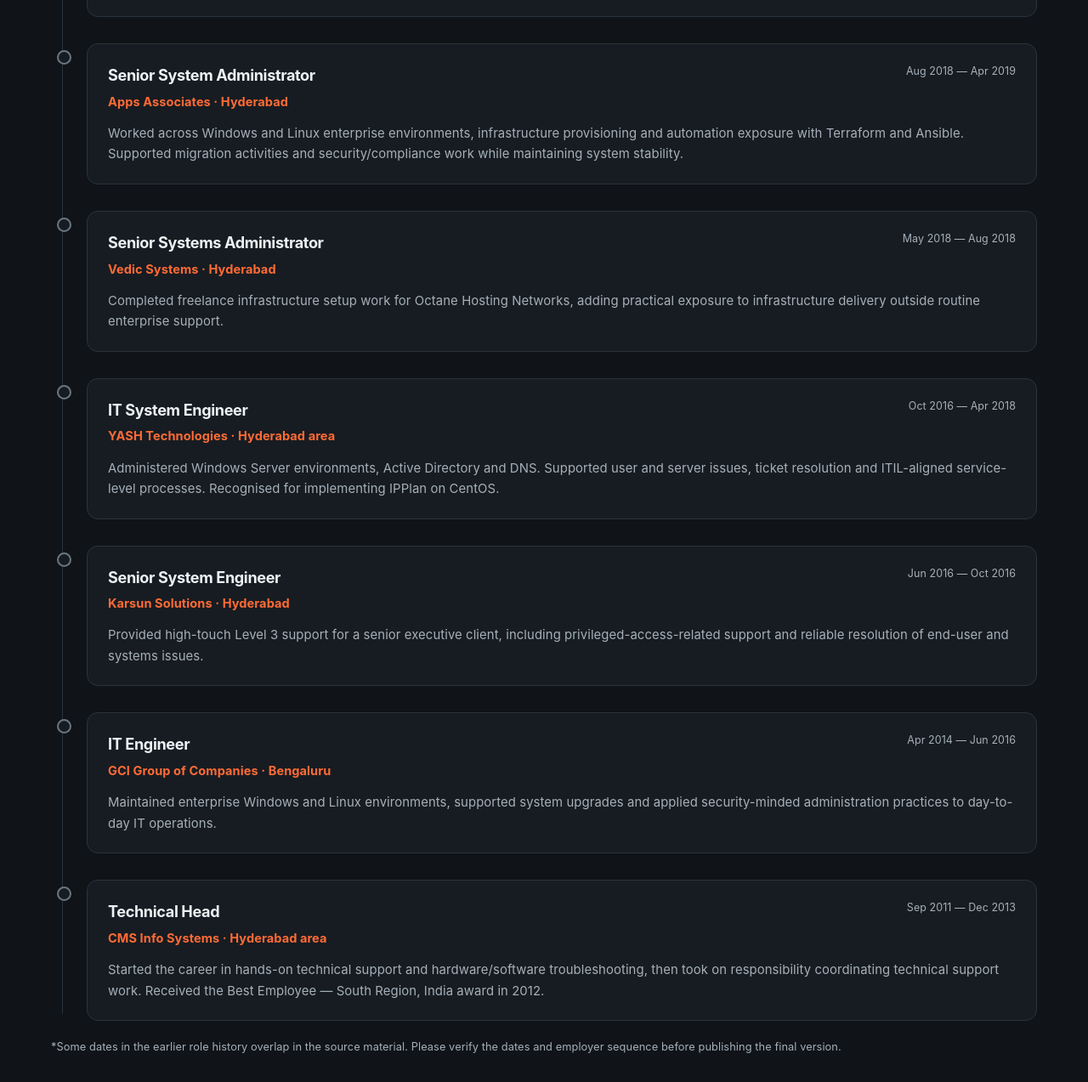
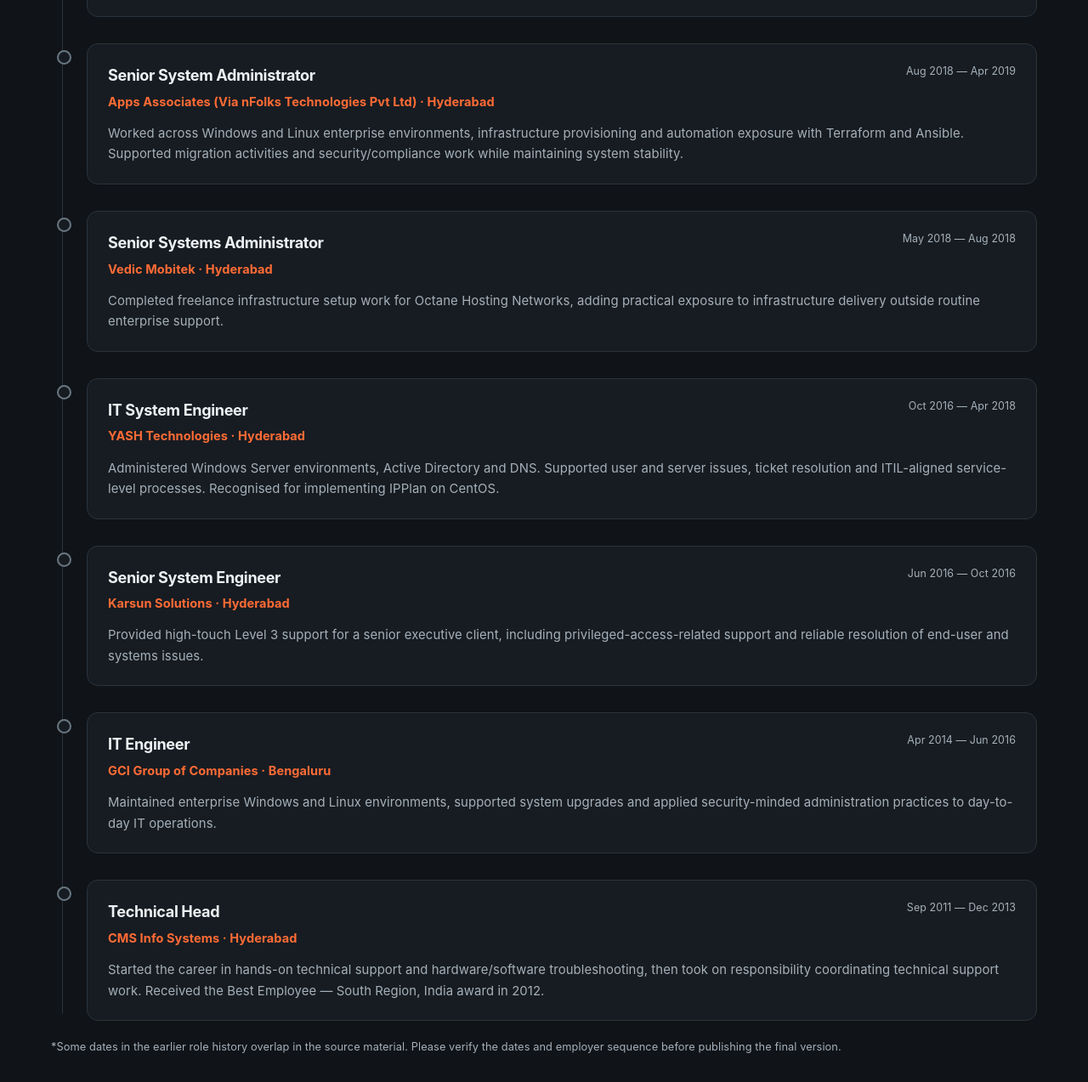
Before and after one commit to nvk9508577/VinayKumarNaguru, a plain HTML site: page index.html in a window 1280 px wide. Shown: the part 2487-3760 px from the top of the page at 85% size. Drawn offline with Linux system fonts and the light colour scheme.

Commit message:
Update index.html

```diff
--- a/index.html
+++ b/index.html
@@ -3,7 +3,7 @@
 <head>
 <meta charset="utf-8">
 <meta name="viewport" content="width=device-width, initial-scale=1">
-<title>Vinay Kumar Naguru | Infrastructure • Cloud • DevOps</title>
+<title>Vinay Kumar Naguru | Consultant • Infrastructure • Cloud • DevOps</title>
 <meta name="description" content="Professional portfolio of Vinay Kumar Naguru, an IT infrastructure professional focused on Windows, Linux, cloud operations, security and DevOps.">
 <style>
 :root{--bg:#101317;--panel:#171c22;--panel2:#1c232b;--line:#2a333d;--text:#edf1f4;--muted:#a5b0ba;--accent:#ff6b35;--gold:#f1c978;--max:1160px}
@@ -124,12 +124,12 @@ header .wrap.nav > nav[aria-label="Main navigation"] > a[aria-current="page"]::a
 <div class="job"><div class="job-card"><div class="job-top"><div><h3>Technical Lead</h3><div class="company">Coforge Software Solutions Pvt Ltd · Hyderabad</div></div><div class="date">May 2019 — 2026</div></div><p>Led and coordinated infrastructure support work in an enterprise client environment. Work areas included operational support, incident and problem management, monitoring, patching, change management, stakeholder communication and coordination across a team. This role built on a strong Windows/Linux administration foundation while adding more ownership of service delivery and team execution.</p><div class="tagline"><span class="tag">Technical leadership</span><span class="tag">Incident / problem management</span><span class="tag">Patching & change</span><span class="tag">Client coordination</span></div></div></div>
 <div class="job"><div class="job-card"><div class="job-top"><div><h3>Lead System Administrator</h3><div class="company">Encora Inc. · Hyderabad</div></div><div class="date">Jan 2023 — May 2026*</div></div><p>Coordinated daily administration and team activities, followed critical issues through resolution, and maintained troubleshooting notes and operational documentation. The role also included exposure to AWS, infrastructure automation practices and Terraform-based workflows.</p></div></div>
 <div class="job"><div class="job-card"><div class="job-top"><div><h3>Lead / Senior System Administrator</h3><div class="company">Excellarate · Hyderabad</div></div><div class="date">May 2019 — Jan 2023*</div></div><p>Managed ticket queues and prioritisation, coordinated server onboarding, supported application availability, and carried out regular server/application updates and release patching. The work emphasised service continuity, timely ticket resolution and repeatable operational processes.</p></div></div>
-<div class="job"><div class="job-card"><div class="job-top"><div><h3>Senior System Administrator</h3><div class="company">Apps Associates · Hyderabad</div></div><div class="date">Aug 2018 — Apr 2019</div></div><p>Worked across Windows and Linux enterprise environments, infrastructure provisioning and automation exposure with Terraform and Ansible. Supported migration activities and security/compliance work while maintaining system stability.</p></div></div>
-<div class="job"><div class="job-card"><div class="job-top"><div><h3>Senior Systems Administrator</h3><div class="company">Vedic Systems · Hyderabad</div></div><div class="date">May 2018 — Aug 2018</div></div><p>Completed freelance infrastructure setup work for Octane Hosting Networks, adding practical exposure to infrastructure delivery outside routine enterprise support.</p></div></div>
-<div class="job"><div class="job-card"><div class="job-top"><div><h3>IT System Engineer</h3><div class="company">YASH Technologies · Hyderabad area</div></div><div class="date">Oct 2016 — Apr 2018</div></div><p>Administered Windows Server environments, Active Directory and DNS. Supported user and server issues, ticket resolution and ITIL-aligned service-level processes. Recognised for implementing IPPlan on CentOS.</p></div></div>
+<div class="job"><div class="job-card"><div class="job-top"><div><h3>Senior System Administrator</h3><div class="company">Apps Associates (Via nFolks Technologies Pvt Ltd) · Hyderabad</div></div><div class="date">Aug 2018 — Apr 2019</div></div><p>Worked across Windows and Linux enterprise environments, infrastructure provisioning and automation exposure with Terraform and Ansible. Supported migration activities and security/compliance work while maintaining system stability.</p></div></div>
+<div class="job"><div class="job-card"><div class="job-top"><div><h3>Senior Systems Administrator</h3><div class="company">Vedic Mobitek · Hyderabad</div></div><div class="date">May 2018 — Aug 2018</div></div><p>Completed freelance infrastructure setup work for Octane Hosting Networks, adding practical exposure to infrastructure delivery outside routine enterprise support.</p></div></div>
+<div class="job"><div class="job-card"><div class="job-top"><div><h3>IT System Engineer</h3><div class="company">YASH Technologies · Hyderabad</div></div><div class="date">Oct 2016 — Apr 2018</div></div><p>Administered Windows Server environments, Active Directory and DNS. Supported user and server issues, ticket resolution and ITIL-aligned service-level processes. Recognised for implementing IPPlan on CentOS.</p></div></div>
 <div class="job"><div class="job-card"><div class="job-top"><div><h3>Senior System Engineer</h3><div class="company">Karsun Solutions · Hyderabad</div></div><div class="date">Jun 2016 — Oct 2016</div></div><p>Provided high-touch Level 3 support for a senior executive client, including privileged-access-related support and reliable resolution of end-user and systems issues.</p></div></div>
 <div class="job"><div class="job-card"><div class="job-top"><div><h3>IT Engineer</h3><div class="company">GCI Group of Companies · Bengaluru</div></div><div class="date">Apr 2014 — Jun 2016</div></div><p>Maintained enterprise Windows and Linux environments, supported system upgrades and applied security-minded administration practices to day-to-day IT operations.</p></div></div>
-<div class="job"><div class="job-card"><div class="job-top"><div><h3>Technical Head</h3><div class="company">CMS Info Systems · Hyderabad area</div></div><div class="date">Sep 2011 — Dec 2013</div></div><p>Started the career in hands-on technical support and hardware/software troubleshooting, then took on responsibility coordinating technical support work. Received the Best Employee — South Region, India award in 2012.</p></div></div>
+<div class="job"><div class="job-card"><div class="job-top"><div><h3>Technical Head</h3><div class="company">CMS Info Systems · Hyderabad</div></div><div class="date">Sep 2011 — Dec 2013</div></div><p>Started the career in hands-on technical support and hardware/software troubleshooting, then took on responsibility coordinating technical support work. Received the Best Employee — South Region, India award in 2012.</p></div></div>
 </div><p style="color:var(--muted);font-size:.8rem;margin-top:20px">*Some dates in the earlier role history overlap in the source material. Please verify the dates and employer sequence before publishing the final version.</p></div></section>
 <section class="content" id="skills"><div class="wrap"><div class="section-head"><div><div class="kicker">03 / Capabilities</div><h2>Technical toolkit</h2></div><p>A practical overview of platforms and methods across core infrastructure, cloud operations, automation and service management. This is not intended to imply equal depth across every tool.</p></div><div class="skill-grid">
 <div class="skill-card"><h3>Systems & Identity</h3><div class="chips"><span class="chip">Windows Server</span><span class="chip">Linux</span><span class="chip">Active Directory</span><span class="chip">DNS / DHCP</span><span class="chip">Microsoft 365</span><span class="chip">Patching</span></div></div>
@@ -149,7 +149,7 @@ header .wrap.nav > nav[aria-label="Main navigation"] > a[aria-current="page"]::a
 <div class="credential"><div class="credential-icon">★</div><div><strong>Best Employee — CMS Info Systems Pvt Ltd, South Region, India</strong><small>2012</small></div></div>
 <div class="credential"><div class="credential-icon">★</div><div><strong>Best Implementor — IPPlan on CentOS - Yash Technologies, Hyderabad</strong><small>Infrastructure implementation</small></div></div>
 <div class="credential"><div class="credential-icon">★</div><div><strong>Additional recognition</strong><small>Best IT Services · Pinnacle · Appreciation Award - Yash Technologies</small></div></div>
-<div style="margin-top:22px;padding-top:18px;border-top:1px solid var(--line)"><div class="kicker">Education</div><div class="edu" style="margin-top:12px"><div><h3>B.Com (Computers)</h3><p>Commerce and computer applications</p></div></div><p style="color:var(--muted);font-size:.86rem;margin:12px 0 0">Institution and completion details can be added exactly as confirmed for the final résumé.</p></div>
+<div style="margin-top:22px;padding-top:18px;border-top:1px solid var(--line)"><div class="kicker">Education</div><div class="edu" style="margin-top:12px"><div><h3>B.Com (Computers)</h3><p>Commerce and computer applications</p></div></div><p style="color:var(--muted);font-size:.86rem;margin:12px 0 0">Graduated from SriKrishnadevaraya University under distance mode.</p></div>
 </div></div></div></section>
 <section class="contact" id="contact"><div class="wrap contact-grid"><div><div class="eyebrow">06 / Contact</div><h2>Let’s connect.</h2><p>For infrastructure, cloud operations, systems administration and technical leadership opportunities, you can reach me through email or LinkedIn.</p></div><div class="contact-links"><a href="mailto:naguruvinaykumar17@gmail.com">Email ↗</a><a href="https://www.linkedin.com/in/vinay-kumar-naguru-04b934140" target="_blank" rel="noopener noreferrer">LinkedIn ↗</a><a href="tel:+919618852899">call me ↗</a></div></div></section>
 </main><footer><div class="wrap foot"><span>© 2026 Vinay Kumar Naguru</span><span>Infrastructure · Cloud · Security · DevOps</span></div></footer>
```
